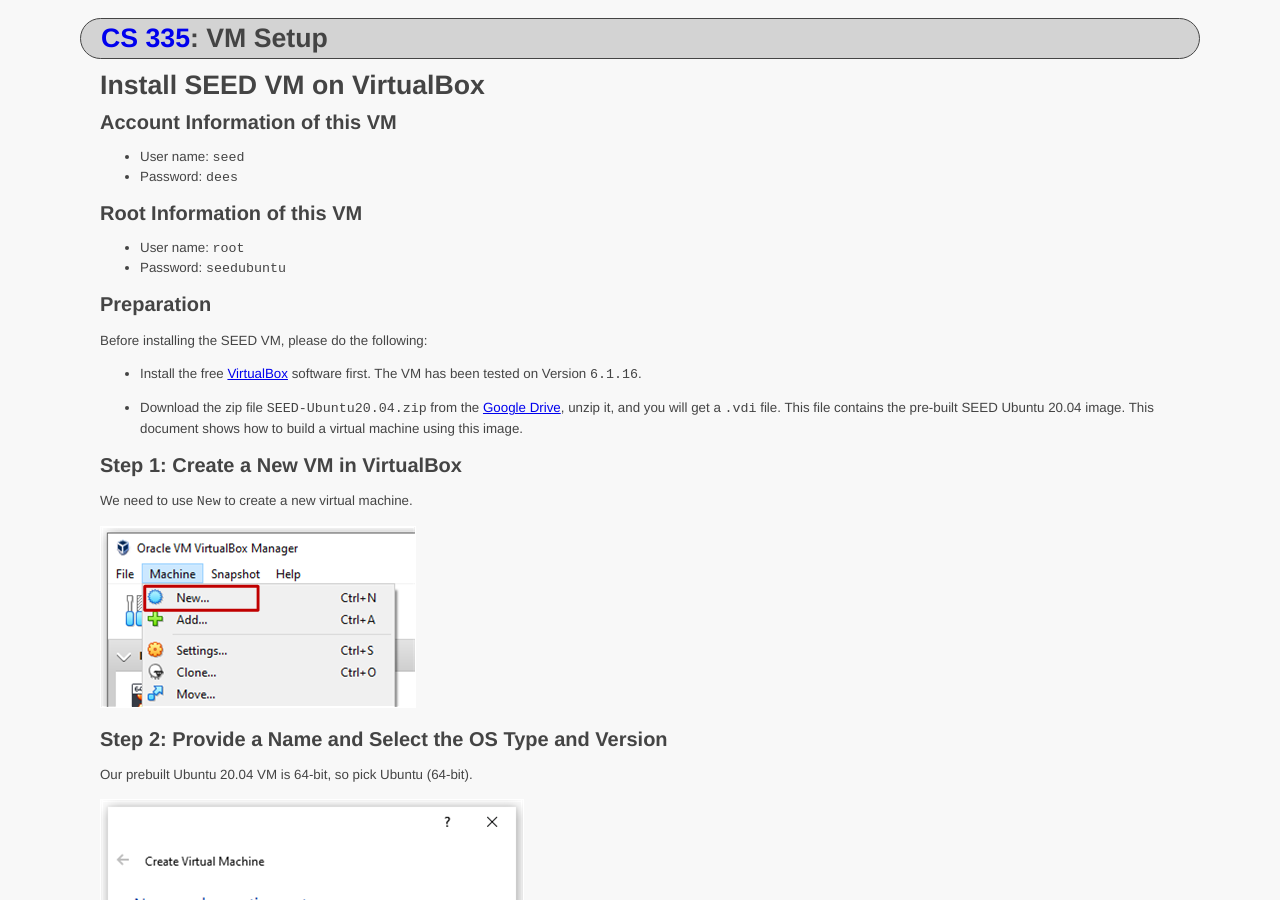
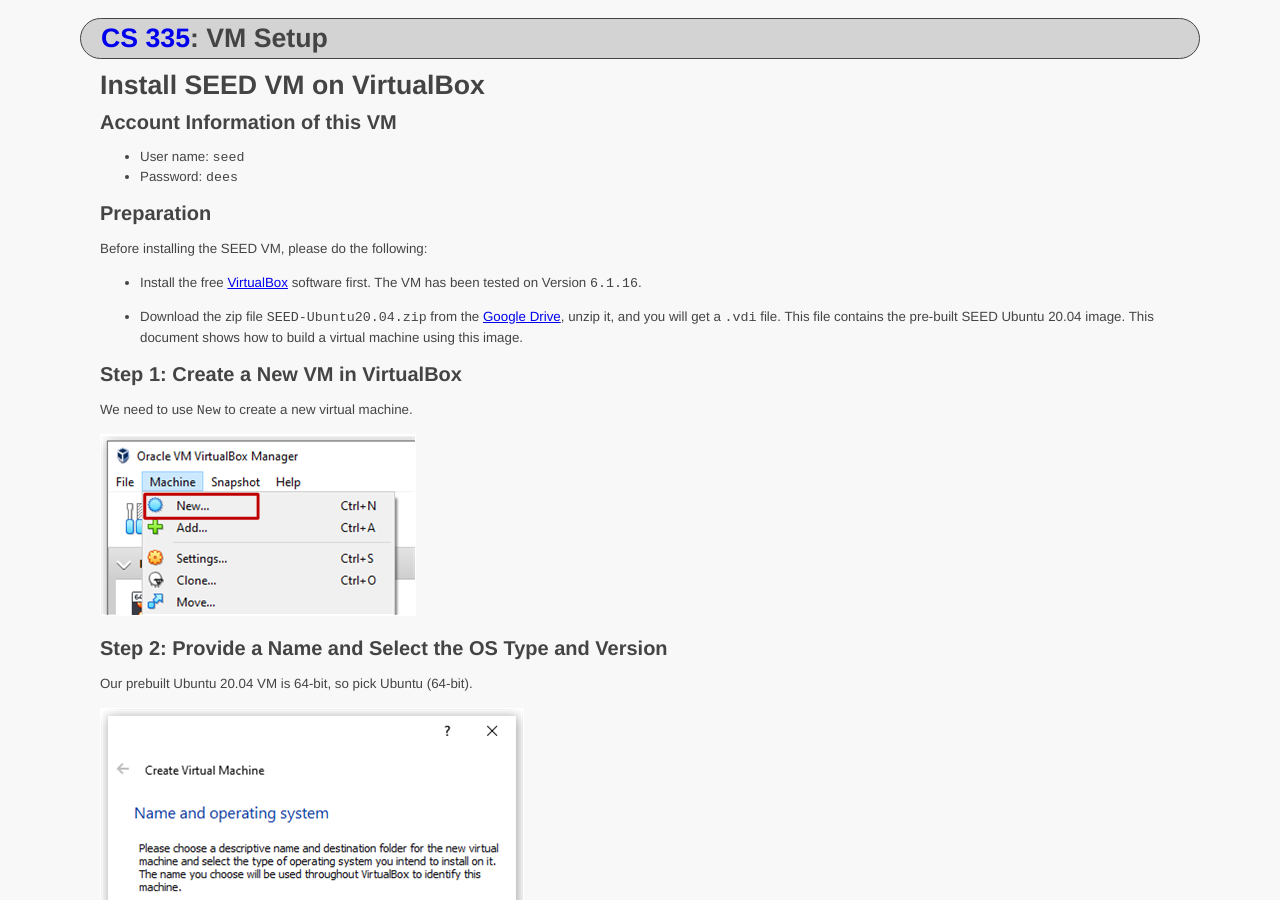
Before and after one commit to ycpcs/cs335-spring2022, a Jekyll site: the page built from labs/vm-setup.md, in a window 1280 px wide and 900 px high. Built offline with Jekyll 4.4.1, drawn with Linux system fonts in a browser that asks for light colours.

Commit message:
Update account information

```diff
--- a/labs/vm-setup.md
+++ b/labs/vm-setup.md
@@ -10,10 +10,6 @@
 
 - User name: `seed`
 - Password: `dees`
-
-## Root Information of this VM
-- User name: `root`
-- Password: `seedubuntu`
 
 ## Preparation
 
```
Also changed, not shown: labs/setup.md (+0 -3 lines).
